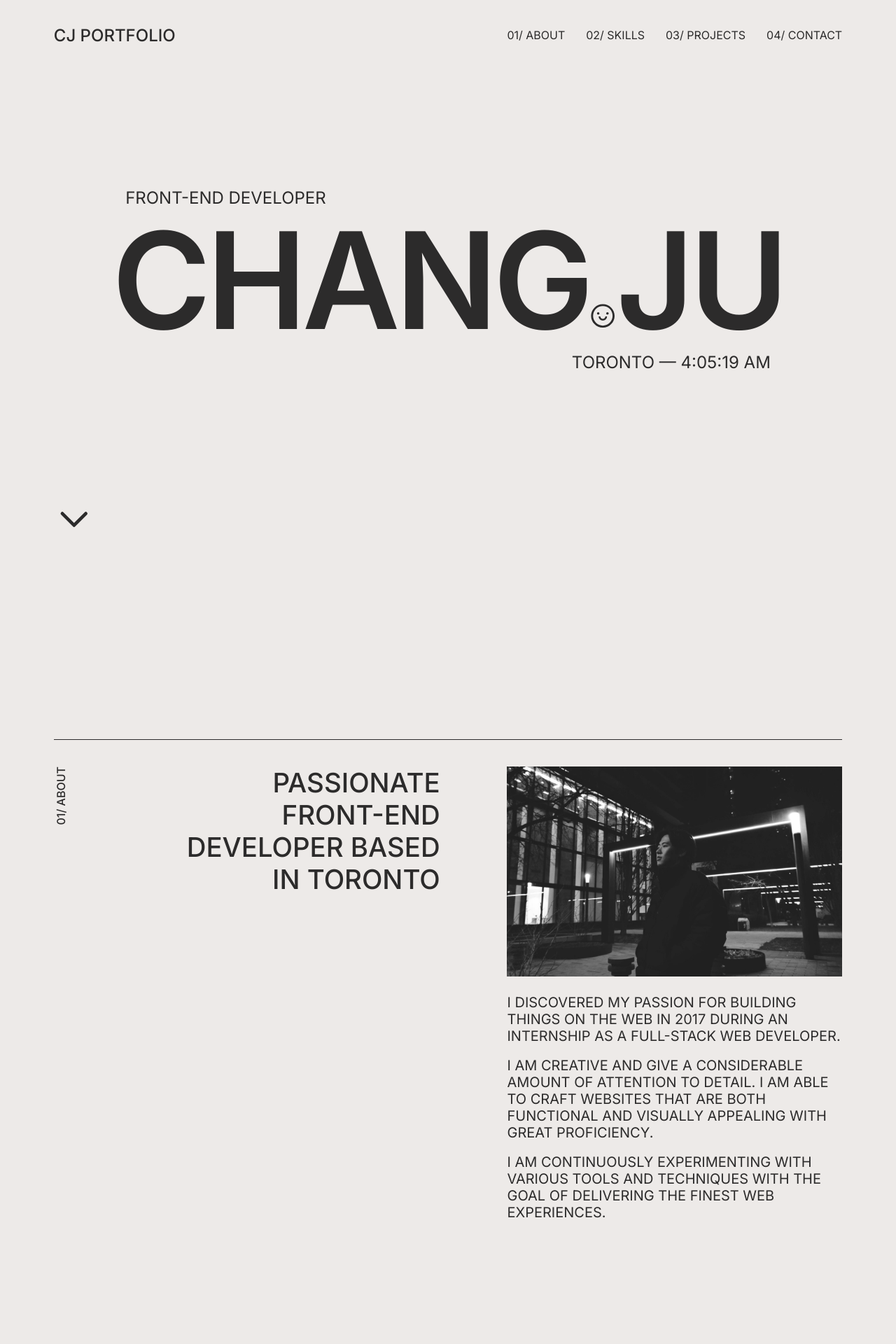
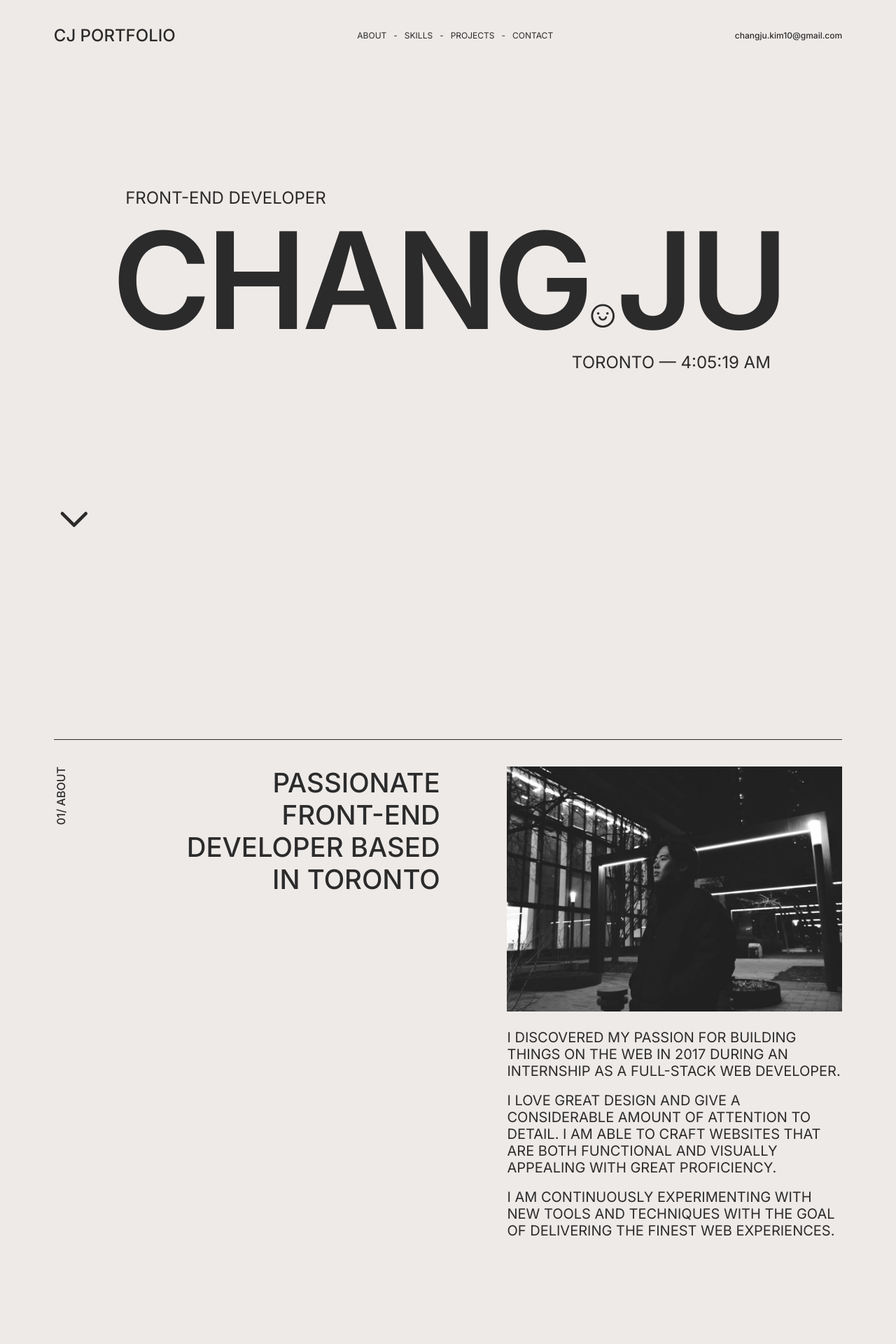
Before and after one commit to cjoak1028/portfolio-v1, a React (Create React App) app: page / in a window 1280 px wide. Shown: the top 1920 px of the page at 70% size. Built offline with nearby package versions, Linux system fonts and the light colour scheme.

Commit message:
Changed header format

```diff
--- a/src/components/About/About.js
+++ b/src/components/About/About.js
@@ -14,13 +14,13 @@ const About = () => {
           AN INTERNSHIP AS A FULL-STACK WEB DEVELOPER.
         </p>
         <p>
-          I AM CREATIVE AND GIVE A CONSIDERABLE AMOUNT OF ATTENTION TO DETAIL. I
-          AM ABLE TO CRAFT WEBSITES THAT ARE BOTH FUNCTIONAL AND VISUALLY
-          APPEALING WITH GREAT PROFICIENCY.
+          I LOVE GREAT DESIGN AND GIVE A CONSIDERABLE AMOUNT OF ATTENTION TO
+          DETAIL. I AM ABLE TO CRAFT WEBSITES THAT ARE BOTH FUNCTIONAL AND
+          VISUALLY APPEALING WITH GREAT PROFICIENCY.
         </p>
         <p>
-          I AM CONTINUOUSLY EXPERIMENTING WITH VARIOUS TOOLS AND TECHNIQUES WITH
-          THE GOAL OF DELIVERING THE FINEST WEB EXPERIENCES.
+          I AM CONTINUOUSLY EXPERIMENTING WITH NEW TOOLS AND TECHNIQUES WITH THE
+          GOAL OF DELIVERING THE FINEST WEB EXPERIENCES.
         </p>
       </div>
     </div>
--- a/src/components/About/About.module.css
+++ b/src/components/About/About.module.css
@@ -19,7 +19,7 @@
 }
 
 .img-container {
-    height: clamp(15rem, 25vw, 30rem);
+    height: clamp(20rem, 30vw, 35rem);
     background-image: url('../../assets/cj_desktop.JPG');
     background-position: 50% 40%;
     background-repeat: no-repeat;
--- a/src/components/Footer/Footer.module.css
+++ b/src/components/Footer/Footer.module.css
@@ -1,12 +1,14 @@
 .footer {
-    height: 5rem;
+    height: clamp(6rem, 7vw, 8rem);
     display: flex;
     flex-direction: column;
     align-items: flex-end;
+    justify-content: center;
 }
 
 .footer p {
-    font-weight: var(--fw-bold);
+    font-weight: var(--fw-medium);
+    font-size: clamp(1rem, 1.2vw, 1.4rem)
 }
 
 .footer p:first-child {
--- a/src/components/Header/Header.js
+++ b/src/components/Header/Header.js
@@ -19,6 +19,7 @@ const Header = () => {
         CJ PORTFOLIO
       </p>
       <Navigation />
+      <p className={styles.email}>changju.kim10@gmail.com</p>
       <button
         className={`${styles["hamburger-button"]} ${openMenu ? "white" : ""}`}
         onClick={toggleMenu}
--- a/src/components/Header/Header.module.css
+++ b/src/components/Header/Header.module.css
@@ -1,5 +1,5 @@
 .header {
-    height: clamp(6.3rem, 8vw, 10rem);
+    height: clamp(6.3rem, 10vw, 10rem);
     position: fixed;
     width: 100%;
     background-color: rgba(237, 234, 232, 0.9);
@@ -24,8 +24,19 @@
     z-index: 2;
 }
 
+.email {
+    display: none;
+    text-transform: lowercase;
+    font-size: 1.2rem;
+    font-weight: var(--fw-medium);
+}
+
 @media only screen and (min-width: 61.25em) {
     .hamburger-button {
         display: none;
     }
+
+    .email {
+        display: block;
+    }
 }
--- a/src/components/Header/Navigation.js
+++ b/src/components/Header/Navigation.js
@@ -4,10 +4,13 @@ import styles from "./Navigation.module.css";
 const Navigation = () => {
   return (
     <ul className={styles.navigation}>
-      <li>01/ About</li>
-      <li>02/ Skills</li>
-      <li>03/ Projects</li>
-      <li>04/ Contact</li>
+      <li>About</li>
+      <li>-</li>
+      <li>Skills</li>
+      <li>-</li>
+      <li>Projects</li>
+      <li>-</li>
+      <li>Contact</li>
     </ul>
   );
 };
--- a/src/components/Header/Navigation.module.css
+++ b/src/components/Header/Navigation.module.css
@@ -1,12 +1,13 @@
 .navigation {
     display: none;
     font-weight: var(--fw-regular);
-    font-size: clamp(1.6rem, 1vw, 2rem);
+    /* font-size: clamp(1.2rem, 1.3vw, 1.4rem); */
+    font-size: 1.2rem;
     text-transform: uppercase;
 }
 
 .navigation li:not(:last-child) {
-    margin-right: 3rem;
+    margin-right: 1rem;
 }
 
 @media only screen and (min-width: 61.25em) {
```
